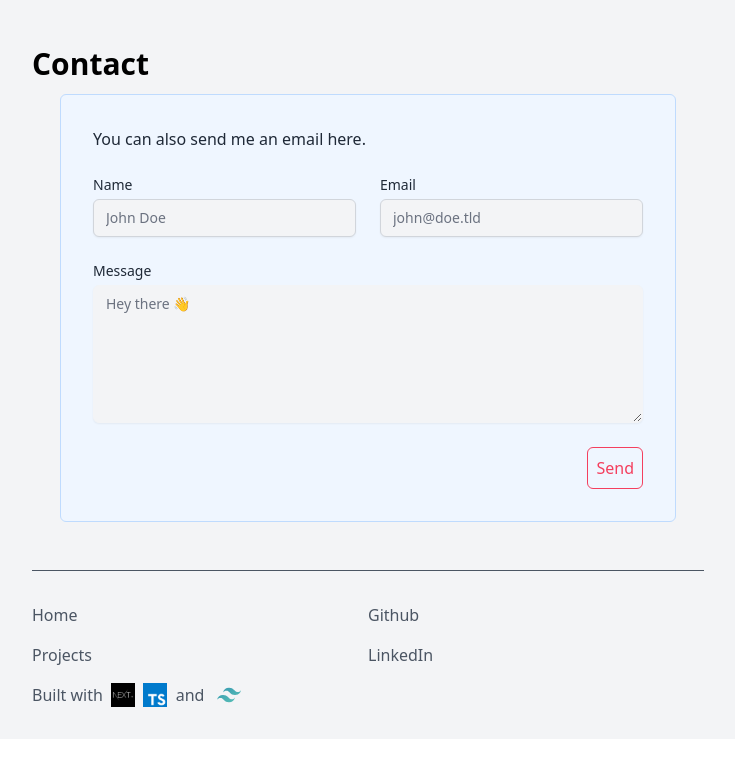
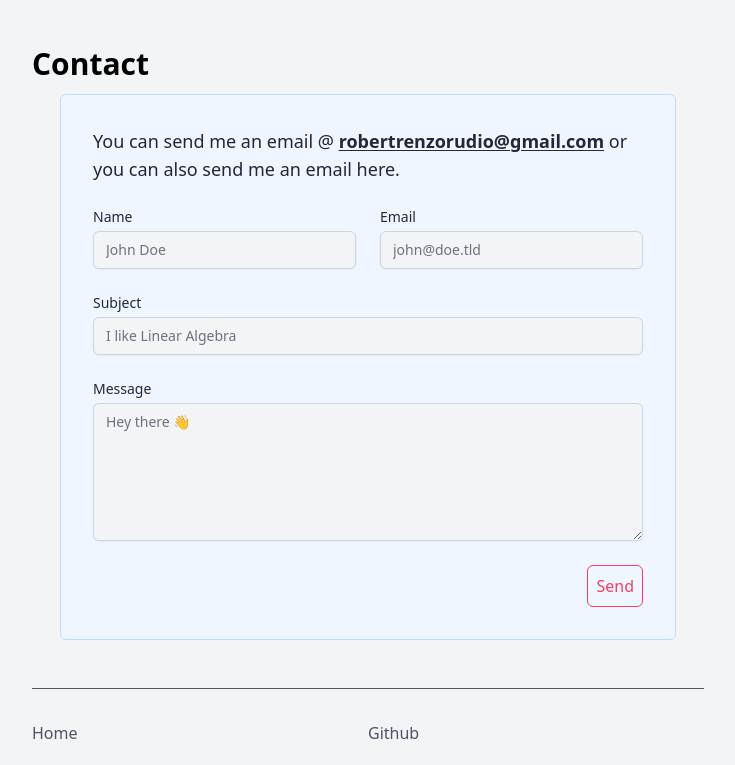
Before and after one commit to robertrenzorudio/robertrenzo.rudio.dev, a Next.js app: page / in a window 1280 px wide. Shown: the part 1068-1833 px from the top of the page, without its empty margins (272-1007 px from the left). Before the commit the page ends 1807 px from the top, so only its background shows below. Built offline with nearby package versions, Linux system fonts and the light colour scheme.

Commit message:
Add form validation schema

```diff
--- a/components/Contact.tsx
+++ b/components/Contact.tsx
@@ -2,8 +2,20 @@ import { Form, Formik } from 'formik';
 import React from 'react';
 import Input from './Input';
 import TextArea from './TextArea';
+import * as Yup from 'yup';
+import { userData } from '../constants';
 
 interface Props {}
+
+const EmailSchema = Yup.object().shape({
+  name: Yup.string()
+    .min(2, 'Too Short!')
+    .max(100, 'Too Long!')
+    .required('Required'),
+  email: Yup.string().email('Invalid Email').required('Required'),
+  subject: Yup.string().min(2, 'Too Short!').max(100, 'Too Long!'),
+  message: Yup.string().required('Required!'),
+});
 
 const Contact = (props: Props) => {
   return (
@@ -15,14 +27,22 @@ const Contact = (props: Props) => {
           email: '',
           message: '',
         }}
+        validationSchema={EmailSchema}
         onSubmit={async (values) => {
           await new Promise((r) => setTimeout(r, 500));
-          alert(JSON.stringify(values, null, 2));
         }}
       >
+        {() => (
           <Form className="flex flex-col w-11/12 self-center bg-blue-50 dark:bg-nightowl-200 p-8 border rounded-md border-blue-200 space-y-6">
-          <h2 className="text-md font-medium text-gray-800 dark:text-gray-200 ">
-            You can also send me an email here.
+            <h2 className="text-lg font-medium text-gray-800 dark:text-gray-200 ">
+              You can send me an email @{' '}
+              <a
+                className="font-bold underline underline-offset-2"
+                href={`mailto:${userData.email}`}
+              >
+                {userData.email}
+              </a>
+              &nbsp;or you can also send me an email here.
             </h2>
             <div className="grid grid-cols-6 gap-6">
               <div className="col-span-6 md:col-span-3">
@@ -46,6 +66,16 @@ const Contact = (props: Props) => {
               </div>
 
               <div className="col-span-6">
+                <Input
+                  id="subject"
+                  label="Subject"
+                  name="subject"
+                  type="text"
+                  placeholder="I like Linear Algebra"
+                />
+              </div>
+
+              <div className="col-span-6">
                 <TextArea
                   id="message"
                   label="Message"
@@ -55,10 +85,11 @@ const Contact = (props: Props) => {
                 />
               </div>
             </div>
-          <button className="p-2 bg-transparent border border-rose-500 text-rose-500 text-md rounded-md hover:bg-rose-500/20 flex-1 self-end">
+            <button className="p-2 bg-transparent border border-rose-500 text-rose-500 text-md rounded-md hover:bg-rose-500/20 flex-1 disabled:bg-gray-50 disabled:text-gray-500 disabled:border-gray-200 self-end">
               Send
             </button>
           </Form>
+        )}
       </Formik>
     </div>
   );
--- a/components/Input.tsx
+++ b/components/Input.tsx
@@ -1,4 +1,4 @@
-import React, { InputHTMLAttributes } from 'react';
+import { InputHTMLAttributes } from 'react';
 import { useField } from 'formik';
 
 type Props = InputHTMLAttributes<HTMLInputElement> & {
@@ -8,7 +8,8 @@ type Props = InputHTMLAttributes<HTMLInputElement> & {
 };
 
 const Input = ({ label, ...props }: Props) => {
-  const [field] = useField(props);
+  const [field, meta] = useField(props);
+  const error = meta.error && meta.touched;
 
   return (
     <>
@@ -19,10 +20,17 @@ const Input = ({ label, ...props }: Props) => {
         {label}
       </label>
       <input
-        className="shadow-sm focus:ring-rose-500 focus:border-rose-500 mt-1 block w-full sm:text-sm border border-gray-300 rounded-md bg-gray-100 dark:bg-nightowl-100"
+        className={`shadow-sm ${
+          error && 'focus:ring-rose-500 focus:border-rose-500 focus'
+        } mt-1 block w-full sm:text-sm border border-gray-300 rounded-md bg-gray-100 dark:bg-nightowl-100`}
         {...field}
         {...props}
       />
+      {error && (
+        <p className="block mt-1 text-sm font-medium text-rose-500">
+          {meta.error}
+        </p>
+      )}
     </>
   );
 };
--- a/components/TextArea.tsx
+++ b/components/TextArea.tsx
@@ -7,7 +7,8 @@ type Props = TextareaHTMLAttributes<HTMLTextAreaElement> & {
 };
 
 const TextArea = ({ label, ...props }: Props) => {
-  const [field] = useField(props);
+  const [field, meta] = useField(props);
+  const error = meta.error && meta.touched;
 
   return (
     <>
@@ -18,10 +19,17 @@ const TextArea = ({ label, ...props }: Props) => {
         {label}
       </label>
       <textarea
-        className="shadow-sm focus:ring-rose-500 focus:border-rose-500 mt-1 block w-full sm:text-sm border border-gray-100 rounded-md bg-gray-100 dark:bg-nightowl-100"
+        className={`shadow-sm ${
+          error && 'focus:ring-rose-500 focus:border-rose-500'
+        } mt-1 block w-full sm:text-sm border border-gray-300 rounded-md bg-gray-100 dark:bg-nightowl-100`}
         {...field}
         {...props}
       />
+      {error && (
+        <p className="block mt-1 text-sm font-medium text-rose-500">
+          {meta.error}
+        </p>
+      )}
     </>
   );
 };
--- a/package.json
+++ b/package.json
@@ -15,7 +15,8 @@
     "next": "12.0.7",
     "next-themes": "^0.0.15",
     "react": "17.0.2",
-    "react-dom": "17.0.2"
+    "react-dom": "17.0.2",
+    "yup": "^0.32.11"
   },
   "devDependencies": {
     "@types/node": "17.0.8",
```
Also changed, not shown: 1 other file (tests, documents, lock files or other folders). Lines whose indentation alone changed are shown as unchanged.
